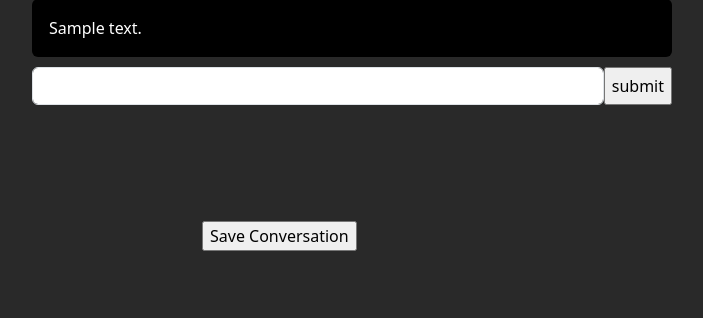
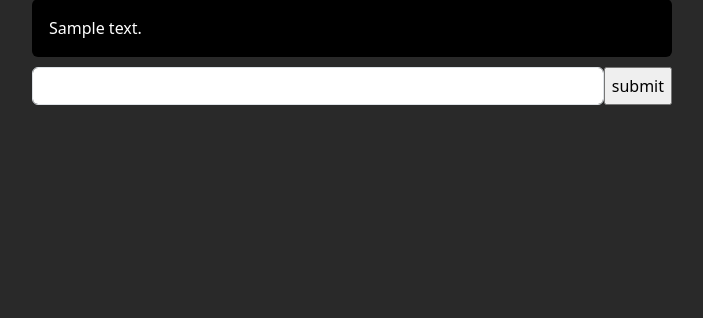
Before and after one commit to bluenote28/AI_Interviewer, a Flask app: template templates/conversation.html in a window 1280 px wide. Shown: the part 193-511 px from the top of the page, without its empty margins (288-991 px from the left). Run offline with Flask 3, Linux system fonts and the light colour scheme; the template is opened without the code that fills it: most values are stand-ins (such as "Sample title", 1, 10 or a date in 2020).

Commit message:
removes save button

```diff
--- a/templates/conversation.html
+++ b/templates/conversation.html
@@ -51,12 +51,8 @@
                                     </div>
                                 </div>
                             </div>
-
                         {% endif %}
-
                 {% endfor %}
-
-
         </div>
 
         <div class="conversation-input">
@@ -66,14 +62,7 @@
                     <input type="submit" value="submit">
                 </div>
             </form>
-
-            </form>
-            <form class="save-button" method="POST" action="/end_conversation">
-                    <input type="submit" value="Save Conversation">
-            </form>
-
         </div>
-
 </body>
 </html>
 
```
